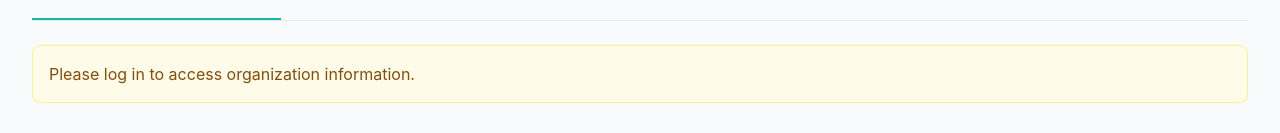
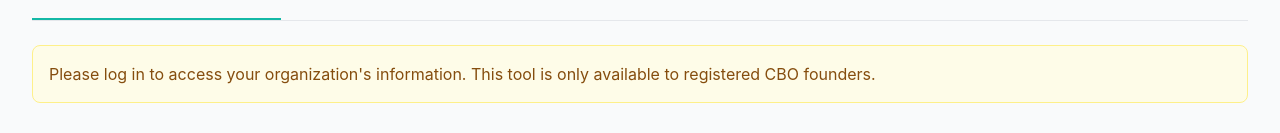
Before and after one commit to Njeriiii/GOHub, a React (Create React App) app in the folder Frontend/: page /proposal-builder in a window 1280 px wide. Shown: the part 512-645 px from the top of the page. Built offline with nearby package versions, Linux system fonts and the light colour scheme; no server answers; a web font is replaced by a local one.

Commit message:
admins only for proposal builder

```diff
--- a/Frontend/src/pages/ProposalBuilderPage.js
+++ b/Frontend/src/pages/ProposalBuilderPage.js
@@ -37,6 +37,7 @@
     const [activeSection, setActiveSection] = useState('organizationInfo');
     const [showTip, setShowTip] = useState(true);
     const { user } = useAuth();
+    console.log(user);
     const userId = user ? user.id : null;
     const [completedSections, setCompletedSections] = useState(() => {
         // Initialize from localStorage
@@ -147,10 +148,10 @@
                     </div>
 
                     <div className="mb-8">
-                        {!userId ? (
+                        {!(userId && user && user.is_admin) ? (
                             <div className="bg-yellow-50 border border-yellow-200 rounded-lg p-4">
                                 <p className="text-yellow-800">
-                                    Please log in to access organization information.
+                                    Please log in to access your organization's information. This tool is only available to registered CBO founders.
                                 </p>
                             </div>
                         ) : (
```
